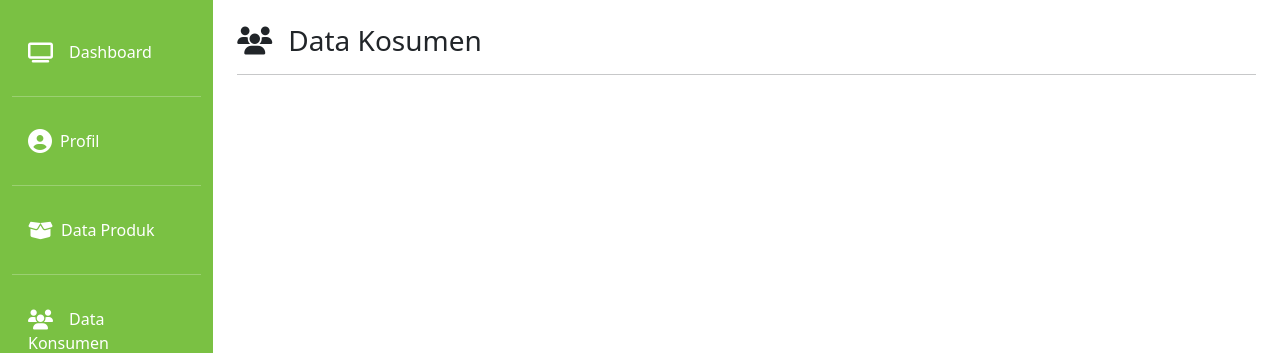
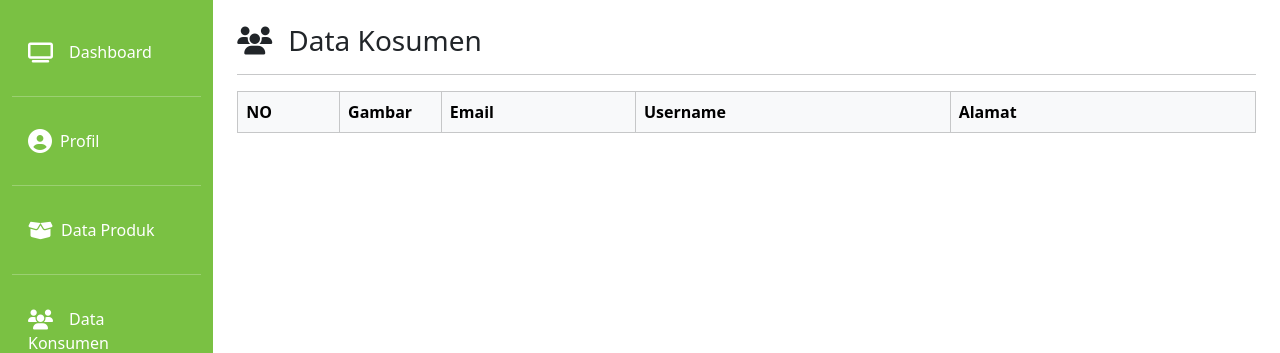
Before and after one commit to haikal-r/HerbaPluss, a PHP site: page /admin/view/konsumen.php in a window 1280 px wide. Shown: the part 76-429 px from the top of the page. Run offline with PHP 8.4, Linux system fonts and the light colour scheme; the visitor is signed in with stand-in values (Sample User, id 1); tables that the repository leaves empty or names only in its code hold one stand-in row (values such as "Sample post"); lists and menus that the app fills with data are empty.

Commit message:
feat: add display buyer data from the database

```diff
--- a/admin/view/konsumen.php
+++ b/admin/view/konsumen.php
@@ -25,7 +25,38 @@ require('../../partials/session-admin.php');
                 <h3><i class="fa-solid fa-users fa me-3"></i>Data Kosumen</h3>
                 <hr>
                 <!-- main content -->
+                <div class="table-responsive">
+                <table class="table table-bordered align-top">
+                    <thead class="align-middle table-light">
+                        <tr>
+                            <th scope="col" style="width: 10%;">NO</th>
+                            <th scope="col" style="width: 10%;">Gambar</th>
+                            <th scope="col">Email</th>
+                            <th scope="col">Username</th>
+                            <th scope="col" style="width: 30%;">Alamat</th>
+                        </tr>
+                    </thead>
+                    <tbody>
+                    <?php
+                    require '../../config/index.php';
 
+                    $query = mysqli_query($conn, "SELECT * FROM user WHERE role = 'pembeli'");
+                    $no = 1;
+                    while ($data = mysqli_fetch_assoc($query)) {
+                    ?>
+                        <tr>
+                            <td><?php echo $no++; ?></td>
+                            <td class="text-center">
+                                <?php echo " <img src='../../upload/image/". $data['gambar'] ."' class='rounded-circle' width='100' height='100'> " ?>
+                            </td>
+                            <td><?php echo $data['email'] ?></td>
+                            <td><?php echo $data['username'] ?></td>
+                            <td><?php echo $data['alamat'] ?></td>
+                        </tr>
+                    </tbody>
+                    <?php
+                    }
+                    ?>
 
 
 
```
Also changed, not shown: admin/view/profil.php (+5 -5 lines).
